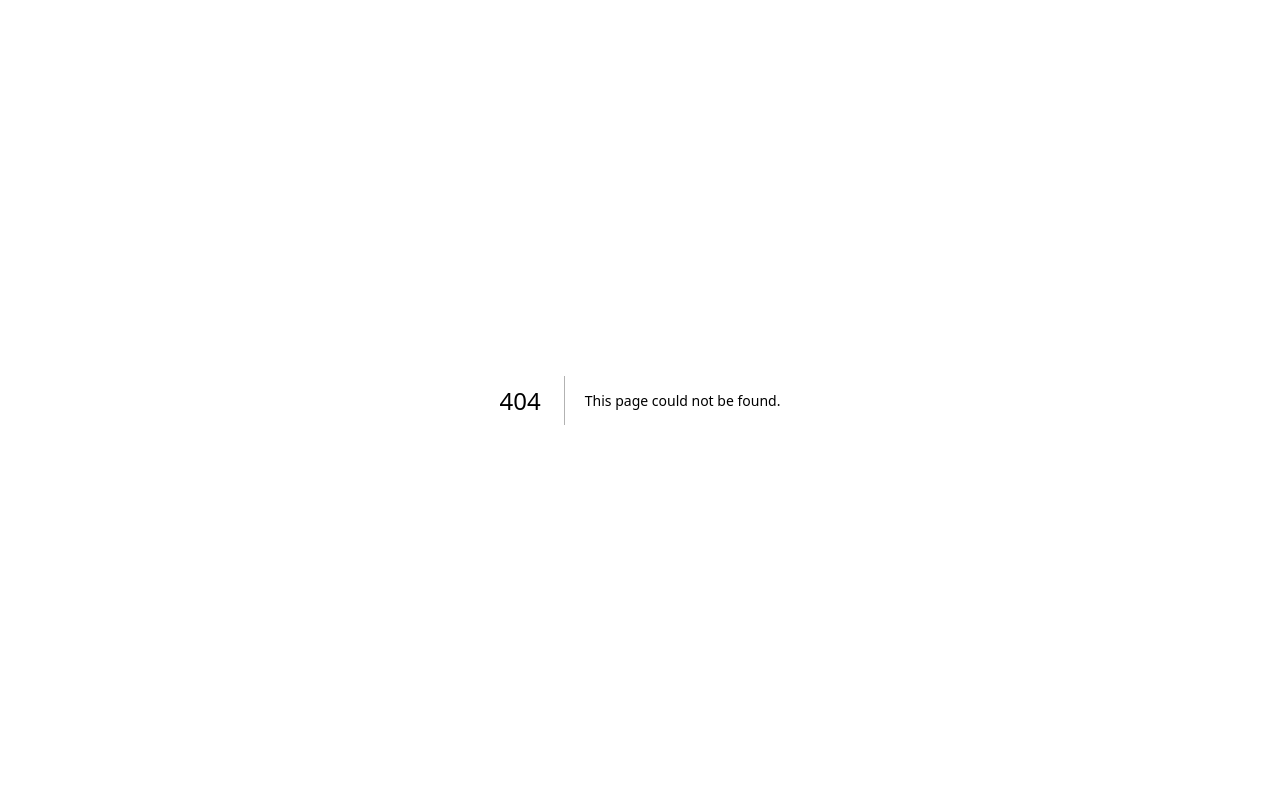
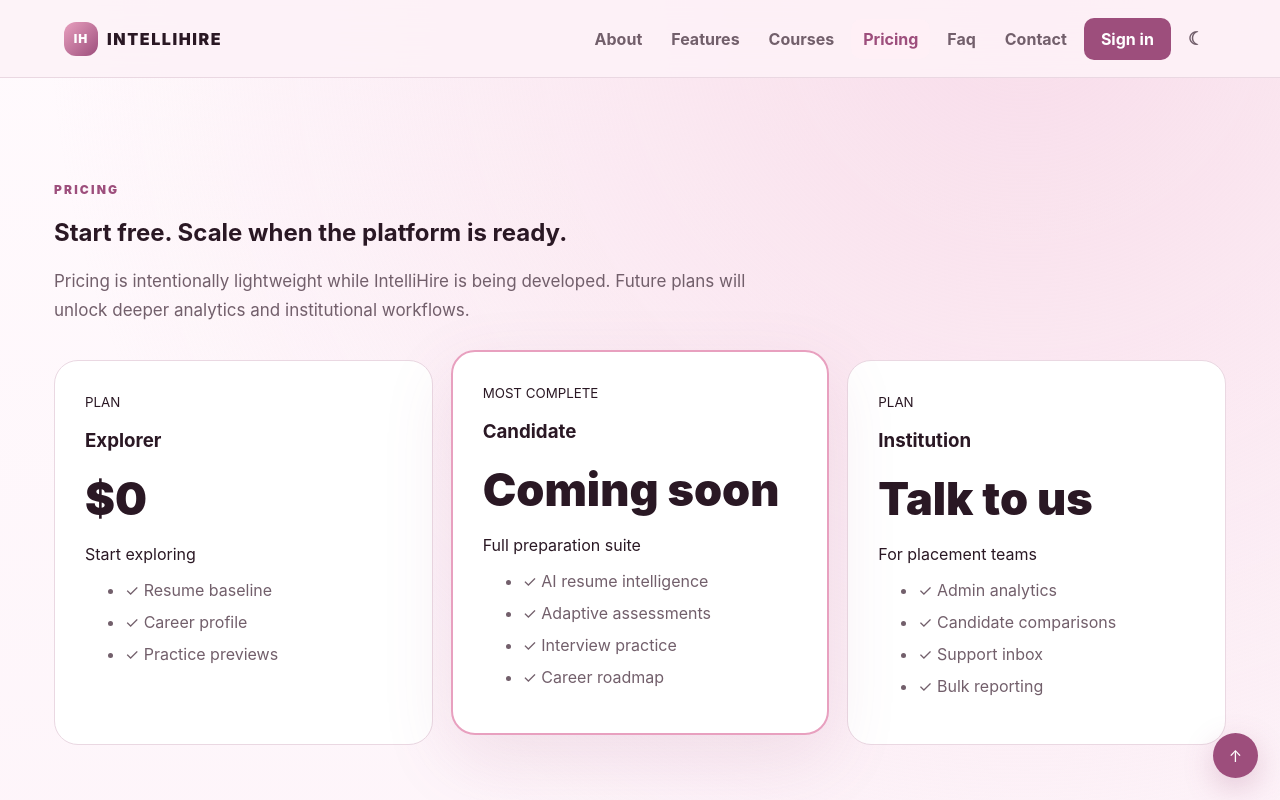
Before and after one commit to Student-Cybrarians/intellihire-v2, a Next.js app: page /pricing in a window 1280 px wide. Before the commit this address had no page. Shown: the top 800 px of the page. Built offline with nearby package versions, Linux system fonts and the light colour scheme.

Commit message:
Add IntelliHire pricing page

```diff
--- /dev/null
+++ b/app/pricing/page.tsx
@@ -0,0 +1,3 @@
+import MarketingShell from '../marketing/MarketingShell'; import styles from '../marketing/marketing.module.css';
+const plans=[['Explorer','$0','Start exploring','Resume baseline','Career profile','Practice previews'],['Candidate','Coming soon','Full preparation suite','AI resume intelligence','Adaptive assessments','Interview practice','Career roadmap'],['Institution','Talk to us','For placement teams','Admin analytics','Candidate comparisons','Support inbox','Bulk reporting']];
+export default function Pricing(){return <MarketingShell active="pricing"><section className={styles.section}><div className={styles.sectionHead}><span>PRICING</span><h1>Start free. Scale when the platform is ready.</h1><p>Pricing is intentionally lightweight while IntelliHire is being developed. Future plans will unlock deeper analytics and institutional workflows.</p></div><div className={styles.pricingGrid}>{plans.map((p,i)=><article className={`${styles.pricingCard} ${i===1?styles.featured:''}`} key={p[0]}><small>{i===1?'MOST COMPLETE':'PLAN'}</small><h3>{p[0]}</h3><div className={styles.price}>{p[1]}</div><p>{p[2]}</p><ul>{p.slice(3).map(x=><li key={x}>✓ {x}</li>)}</ul></article>)}</div></section></MarketingShell>}
```
